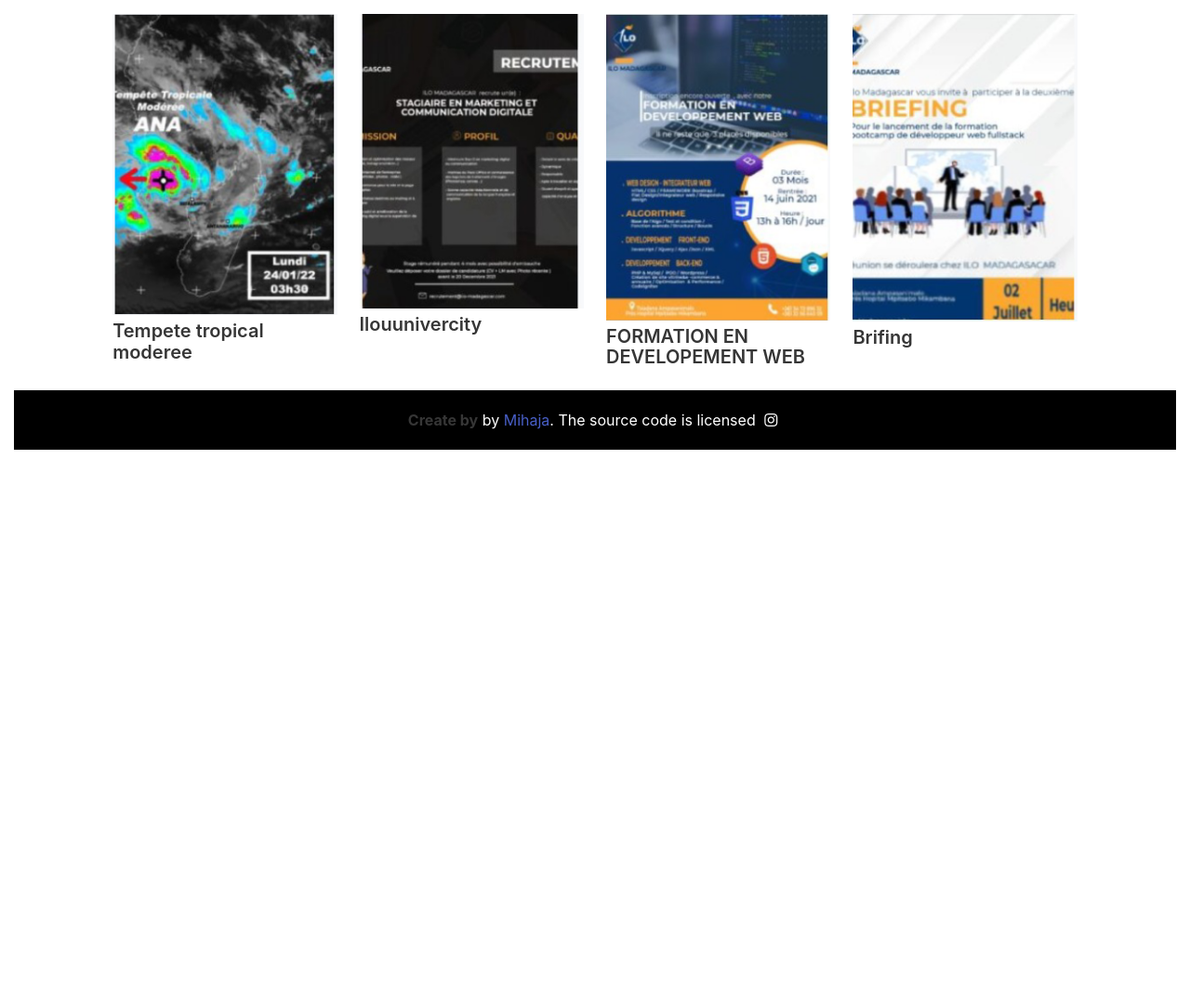
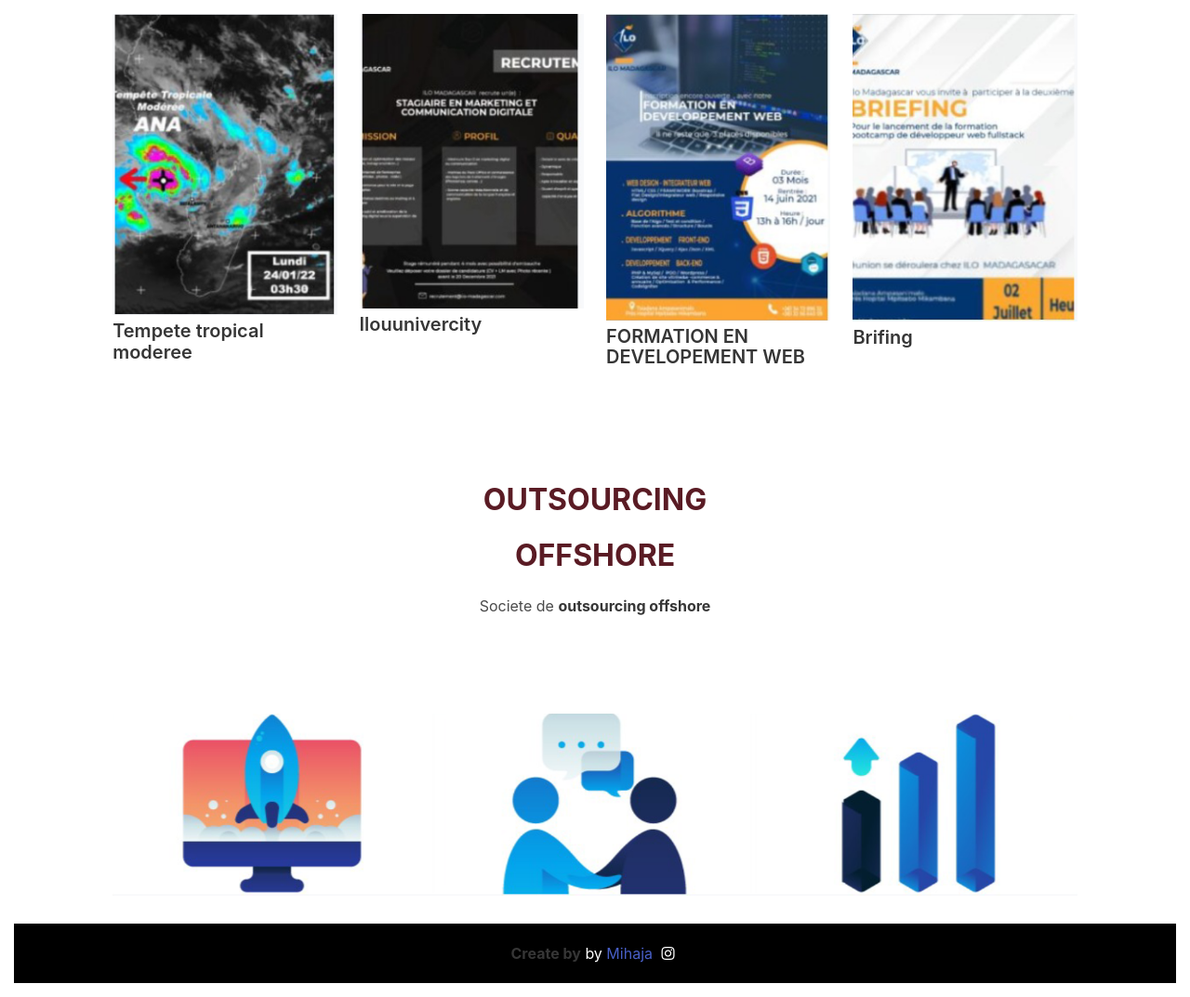
Before and after one commit to Raharisonmi/bulma, a plain HTML site: page index.html in a window 1280 px wide. Shown: the part 3537-4610 px from the top of the page at 93% size. Before the commit the page ends 4036 px from the top, so only its background shows below. Drawn offline with Linux system fonts and the light colour scheme.

Commit message:
modification redme

```diff
--- a/assets/maincss/css.css
+++ b/assets/maincss/css.css
@@ -44,8 +44,10 @@
 }
 
 #droite a:hover{
-    transition: 0.3s;
+    transition: 0.5s;
     box-shadow: 0px 1px 14px -5px rgba(0, 0, 0, 0.75);
+    border-bottom: 1px solid #5a1b24;
+    border-radius: 0px 0px 1px 1px;
 }
 
 #menubas a:hover{
--- a/index.html
+++ b/index.html
@@ -240,11 +240,31 @@
 
 
 
+        <!-- full div  -->
+
+        <div class="columns">
+            <div class="column is-full" id="centertitle">
+                <h1 class="block title is-3"> OUTSOURCING</h1>
+                <h1 class="block title is-3">OFFSHORE</h1>
+                <h2 class="">Societe de <strong>outsourcing offshore</strong></h2>
+            </div>
+        </div>
+
+
+        <div class="columns">
+            <div class="column is-1"></div>
+            <div class="column">
+                <img src="assets/images/3ico.PNG" alt="">
+            </div>
+              <div class="column is-1"></div>
+        </div>
+
+
 
     <footer class="footer">
         <div class="content has-text-centered">
           <p>
-            <strong>Create by</strong> by <a href="#">Mihaja</a>. The source code is licensed
+            <strong>Create by</strong> by <a href="#">Mihaja</a>
             <span class="icon">
                 <i class="fab fa-instagram"></i>
               </span>
@@ -254,6 +274,9 @@
 
 
 
+
+
+
     <script src="assets/js/app.js"></script>
 
 
```
Also changed, not shown: README.md, assets/images/3ico.PNG (added), assets/images/grandico.PNG (added), assets/images/grandico2.PNG (added), assets/images/grandico3.PNG (added).
